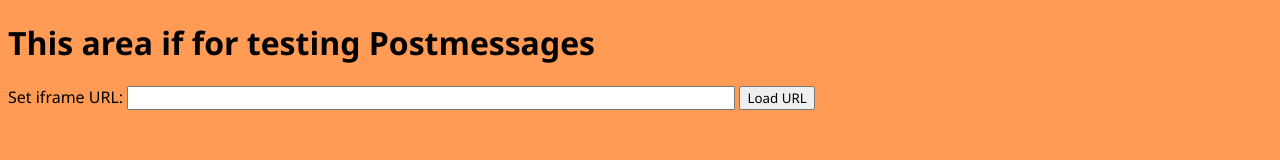
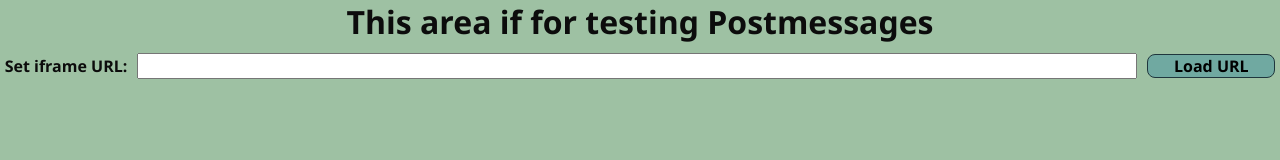
Before and after one commit to Vaso2598/testAreaForPostmessages, a plain HTML site: page index.html in a window 1280 px wide. Drawn offline with Linux system fonts and the light colour scheme.

Commit message:
updated styles

```diff
--- a/index.css
+++ b/index.css
@@ -1,14 +1,48 @@
 * {
 	font-family: "Segoe UI", Tahoma, Geneva, Verdana, sans-serif;
+	margin: 0;
+	padding: 0;
+	box-sizing: border-box;
+	overflow: hidden;
 }
 
 body {
-	background-color: #ff9b54;
+	background-color: #9ec1a3;
+	display: flex;
+	flex-direction: column;
+	align-items: center;
+	color: #0c0c0c;
+}
+
+input,
+button,
+textarea,
+select {
+	font: inherit;
+}
+
+.urlArea {
+	width: 1280px;
+	display: flex;
+	justify-content: center;
+	align-items: center;
+	gap: 10px;
+	margin: 10px 0;
+}
+
+label {
+	font-family: "Segoe UI", Tahoma, Geneva, Verdana, sans-serif;
+	font-weight: 600;
+	font-size: 16px;
+}
+
+#iframeSrc {
+	width: 1000px;
 }
 
 .gameFrame {
-	width: 800px;
-	height: 600px;
+	width: 1280px;
+	height: 720px;
 	border-radius: 16px;
 }
 
@@ -32,13 +66,19 @@ body {
 .btn {
 	width: clamp(32px, 64px, 128px);
 	height: 64px;
-	border: 1px solid #4f000b;
+	border: 1px solid #1f363d;
 	border-radius: 16px;
-	background-color: #720026;
+	background-color: #70a9a1;
 	font-size: 16px;
 	font-weight: 600;
-	color: #ff7f51;
 	cursor: pointer;
+	text-align: center;
+}
+
+#setSrcBtn {
+	width: 128px;
+	height: 24px;
+	border-radius: 8px;
 }
 
 .smallBtn {
@@ -51,5 +91,5 @@ body {
 }
 
 .btn:hover {
-	background-color: #4f000b;
+	background-color: #40798c;
 }
--- a/index.html
+++ b/index.html
@@ -8,10 +8,10 @@
 	</head>
 	<body>
 		<h1>This area if for testing Postmessages</h1>
-		<div>
+		<div class="urlArea">
 			<label for="iframeSrc">Set iframe URL:</label>
-			<input type="text" id="iframeSrc" style="width: 600px" />
-			<button id="setSrcBtn">Load URL</button>
+			<input type="text" id="iframeSrc" />
+			<button id="setSrcBtn" class="btn">Load URL</button>
 		</div>
 
 		<iframe class="gameFrame" id="gameFrame" src="" frameborder="0"></iframe>
```
